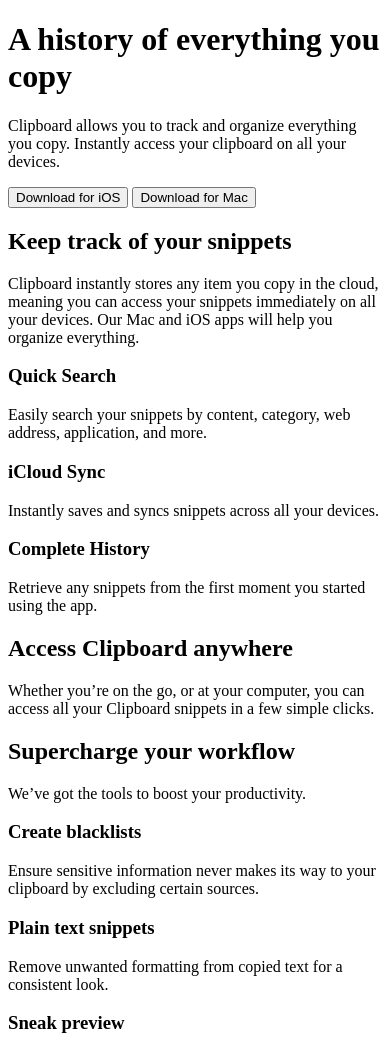
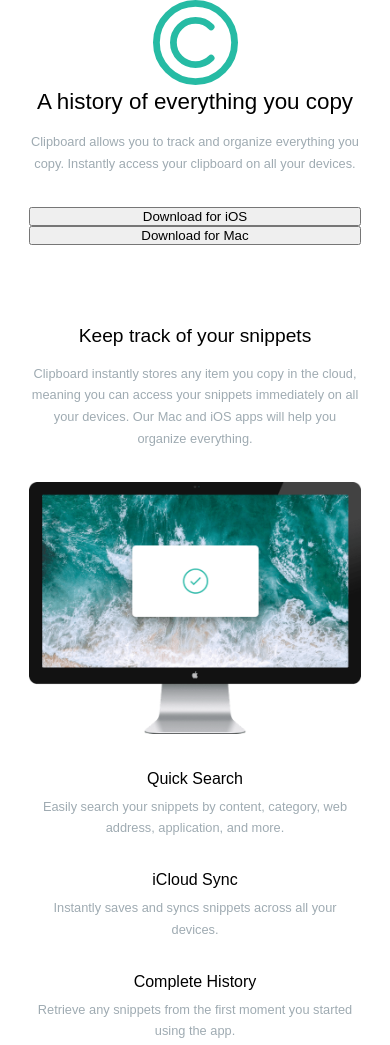
Before and after one commit to mickcaff/Front-End-Mentor-Challenge-06-Clipboard-Landing-Page, a plain HTML site: page index.html in a window 390 px wide. Shown: the top 1045 px of the page. Drawn offline with Linux system fonts and the light colour scheme; a web font is replaced by a local one.

Commit message:
Halfway styling mobile layout

```diff
--- a/css/styles.css
+++ b/css/styles.css
@@ -0,0 +1,55 @@
+:root {
+    --primary1: hsl(171, 66%, 44%);
+    --primary2: hsl(233, 100%, 69%);
+    --neutral1: hsl(210, 10%, 33%);
+    --neutral2: hsl(201, 11%, 66%);
+}
+* {
+    margin: 0;
+    padding: 0;
+    font-family: "Bai Jamjuree", sans-serif;
+}
+main {
+    text-align: center;
+    width: 85%;
+    margin: 0 auto;
+}
+h1 {
+    /* color: var(--neutral1); */
+    font-weight: 400;
+    font-size: 1.4rem;
+    margin-bottom: 1.0rem;
+}
+h2 {
+    font-weight: 400;
+    font-size: 1.2rem;
+    margin: 5rem 0 1.0rem;
+}
+h3 {
+    font-weight: 400;
+    font-size: 1.0rem;
+    margin: 2rem 0 0.5rem;
+}
+p {
+    color: var(--neutral2);
+    font-size: 0.8rem;
+    line-height: 1.7;
+    margin-bottom: 2rem;
+}
+
+
+.logo {
+    width: 85px;
+}
+.download-sections {
+    display: flex;
+    flex-direction: column;
+}
+.button {
+
+}
+
+
+.device-image, .computer-image {
+    width: 100%;
+}
--- a/index.html
+++ b/index.html
@@ -4,33 +4,40 @@
   <meta charset="UTF-8">
   <meta name="viewport" content="width=device-width, initial-scale=1.0"> <!-- displays site properly based on user's device -->
 
+  <!-- Favicon -->
   <link rel="icon" type="image/png" sizes="32x32" href="./images/favicon-32x32.png">
 
+  <!-- CSS Stylesheet -->
   <link rel="stylesheet" href="./css/styles.css">
+
+  <!-- Google Fonts -->
+  <link rel="preconnect" href="https://fonts.googleapis.com">
+  <link rel="preconnect" href="https://fonts.gstatic.com" crossorigin>
+  <link href="https://fonts.googleapis.com/css2?family=Bai+Jamjuree:wght@400;600&display=swap" rel="stylesheet">
+
   <title>Frontend Mentor | Clipboard landing page</title>
 </head>
 <body>
 
+  <main>
+    <img class="logo" src="./images/logo.svg" alt="Clipboard Logo">
     <h1>A history of everything you copy</h1>
-
     <p>
       Clipboard allows you to track and organize everything you
       copy. Instantly access your clipboard on all your devices.
     </p>
-
     <div class="download-sections">
-    <button>Download for iOS</button>
-    <button>Download for Mac</button>
+      <button class="button ios">Download for iOS</button>
+      <button class="button mac">Download for Mac</button>
     </div>
-
     <h2>Keep track of your snippets</h2>
-
     <p>
       Clipboard instantly stores any item you copy in the cloud,
       meaning you can access your snippets immediately on all your
       devices. Our Mac and iOS apps will help you organize everything.
     </p>
-
+    <div>
+      <img class="computer-image" src="./images/image-computer.png" alt="">
       <div>
         <h3>Quick Search</h3>
         <p>Easily search your snippets by content, category, web address, application, and more.</p>
@@ -41,16 +48,15 @@
         <h3>Complete History</h3>
         <p>Retrieve any snippets from the first moment you started using the app.</p>
       </div>
-
+    </div>
     <h2>Access Clipboard anywhere</h2>
     <p>
       Whether you’re on the go, or at your computer, you can access all your Clipboard
       snippets in a few simple clicks.
     </p>
-
+    <img class="device-image" src="./images/image-devices.png" alt="">
     <h2>Supercharge your workflow</h2>
     <p>We’ve got the tools to boost your productivity.</p>
-
     <div>
       <h3>Create blacklists</h3>
       <p>Ensure sensitive information never makes its way to your clipboard by excluding certain sources.</p>
@@ -61,17 +67,16 @@
       <h3>Sneak preview</h3>
       <p>Quick preview of all snippets on your Clipboard for easy access.</p>
     </div>
-
     <h2>Clipboard for iOS and Mac OS</h2>
     <p>
       Available for free on the App Store. Download for Mac or iOS, sync with iCloud
       and you’re ready to start adding to your clipboard.
     </p>
-
     <div class="download-sections">
-    <button>Download for iOS</button>
-    <button>Download for Mac</button>
+      <button class="button ios">Download for iOS</button>
+      <button class="button mac">Download for Mac</button>
     </div>
+  </main>
 
   <div>
     <a href="">FAQs</a>
```
Lines whose indentation alone changed are shown as unchanged.
